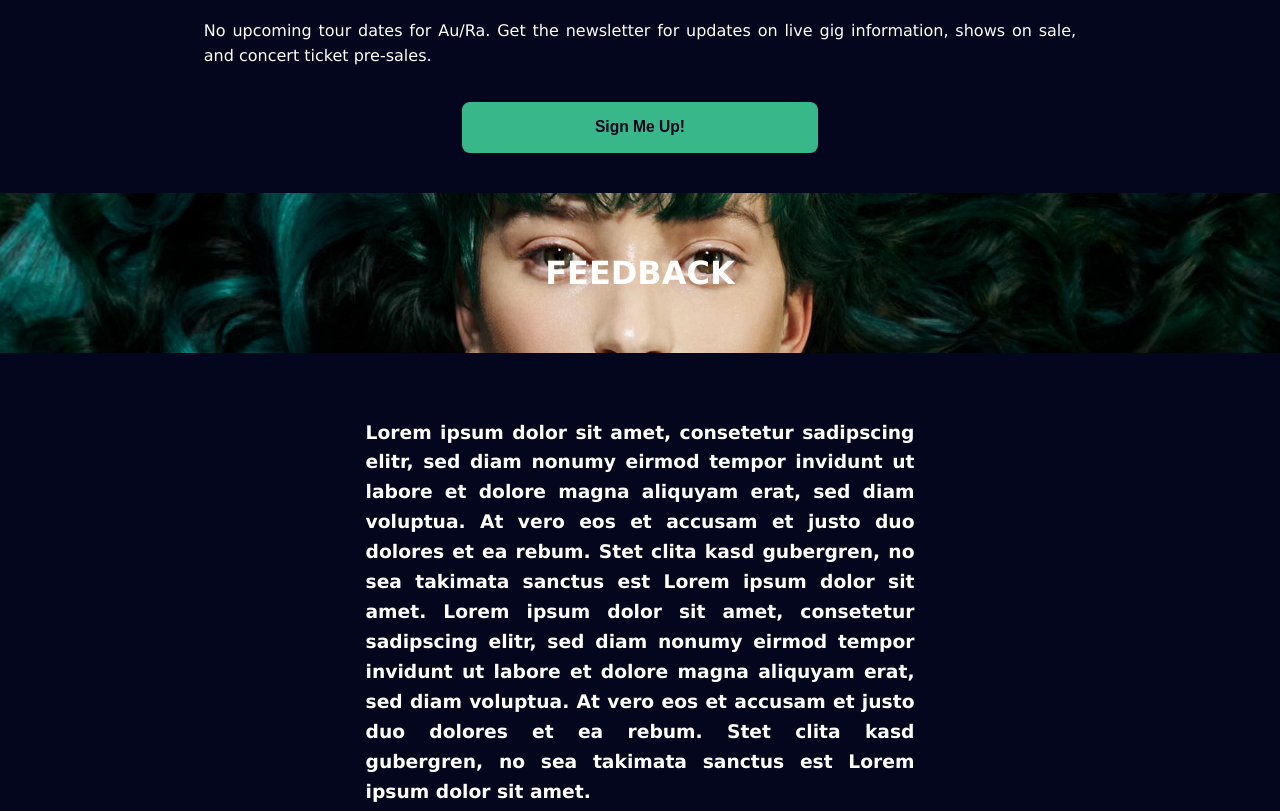
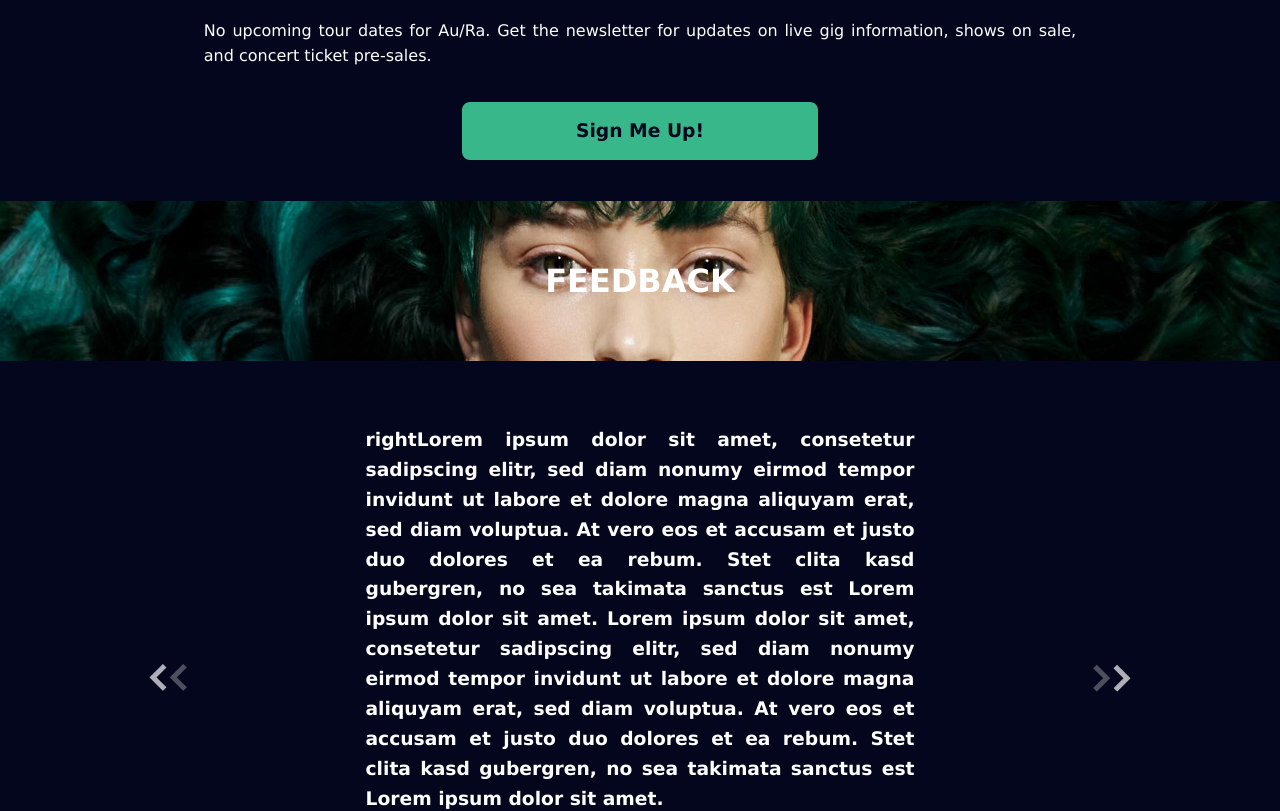
Before and after one commit to MarcGriese/Webdesign, a React app in the folder au_ra/: page / in a window 1280 px wide. Shown: the part 2860-3671 px from the top of the page. Built offline with nearby package versions, Linux system fonts and the light colour scheme.

Commit message:
implemented fan-feedback animations

```diff
--- a/au_ra/src/assets/css/feedback/index.scss
+++ b/au_ra/src/assets/css/feedback/index.scss
@@ -18,6 +18,7 @@
     display: flex;
     justify-content: center;
     align-items: center;
+
 }
 
 .middle-feedback--container {
@@ -26,7 +27,7 @@
     flex-direction: column;
     justify-content: center;
     align-items: center;
-
+    overflow: hidden;
 }
 
 .text-feedback--container {
@@ -40,6 +41,76 @@
     // letter-spacing: 1px;
     text-align: justify;
 }
+
+/* Animation für das Herausfliegen nach links */
+.slide-out-left {
+    animation: slideOutLeft 1s forwards;
+}
+
+/* Animation für das Hereinfliegen von rechts */
+.slide-in-right {
+    animation: slideInRight 1s forwards;
+}
+
+.slide-out-right {
+    animation: slideOutRight 1s forwards;
+}
+
+/* Animation für das Hereinfliegen von rechts */
+.slide-in-left {
+    animation: slideInLeft 1s forwards;
+}
+
+
+
+
+
+@keyframes slideOutLeft {
+    0% {
+        transform: translateX(0);
+        opacity: 1;
+    }
+
+    100% {
+        transform: translateX(-100%);
+        opacity: 0;
+    }
+}
+
+@keyframes slideInRight {
+    0% {
+        transform: translateX(100%);
+        opacity: 0;
+    }
+
+    100% {
+        transform: translateX(0);
+        opacity: 1;
+    }
+}
+
+@keyframes slideOutRight {
+    0% {
+      transform: translateX(0);
+      opacity: 1;
+    }
+    100% {
+      transform: translateX(100%);
+      opacity: 0;
+    }
+  }
+
+  @keyframes slideInLeft {
+    0% {
+      transform: translateX(-100%);
+      opacity: 0;
+    }
+    100% {
+      transform: translateX(0);
+      opacity: 1;
+    }
+  }
+
 
 .name-feedback--container {
     width: 100%;
@@ -70,3 +141,48 @@
     border-radius: 50%;
     margin: 0 5px;
 }
+
+.left-arrow {
+    transform: rotate(90deg);
+    cursor: pointer;
+}
+
+.right-arrow {
+    transform: rotate(-90deg);
+    cursor: pointer;
+}
+
+.arrow span {
+    display: block;
+    width: 1.5vw;
+    height: 1.5vw;
+    border-bottom: 5px solid white;
+    border-right: 5px solid white;
+    transform: rotate(45deg);
+    margin: -10px;
+    animation: animate 2s infinite;
+}
+
+.arrow span:nth-child(2) {
+    animation-delay: -0.2s;
+}
+
+.arrow span:nth-child(3) {
+    animation-delay: -0.4s;
+}
+
+@keyframes animate {
+    0% {
+        opacity: 0;
+        transform: rotate(45deg) translate(-20px, -20px);
+    }
+
+    50% {
+        opacity: 1;
+    }
+
+    100% {
+        opacity: 0;
+        transform: rotate(45deg) translate(20px, 20px);
+    }
+}
--- a/au_ra/src/assets/css/global.scss
+++ b/au_ra/src/assets/css/global.scss
@@ -24,6 +24,10 @@ body {
         // letter-spacing: 1px;
         text-align: justify;
     }
+
+    .center-text {
+        text-align: center;
+    }
 }
 
 html {
--- a/au_ra/src/components/fan-feedback.jsx
+++ b/au_ra/src/components/fan-feedback.jsx
@@ -1,25 +1,59 @@
-import React, { useState, useRef } from 'react';
+import React, { useState, useRef, useEffect } from 'react';
 
 export default function Feedback() {
   const [currentIndex, setCurrentIndex] = useState(0);
   const [touchStartX, setTouchStartX] = useState(null);
   const touchRef = useRef(null);
+  const intervalRef = useRef(null);
+  const [slideOutLeft, setSlideOutLeft] = useState(false);
+  const [slideOutRight, setSlideOutRight] = useState(false);
+  const [LeftOrRight, setLeftOrRight] = useState(null); //left = 0, right = 1
 
-  const texts = ['Lorem ipsum dolor sit amet, consetetur sadipscing elitr, sed diam nonumy eirmod tempor invidunt ut labore et dolore magna aliquyam erat, sed diam voluptua. At vero eos et accusam et justo duo dolores et ea rebum. Stet clita kasd gubergren, no sea takimata sanctus est Lorem ipsum dolor sit amet. Lorem ipsum dolor sit amet, consetetur sadipscing elitr, sed diam nonumy eirmod tempor invidunt ut labore et dolore magna aliquyam erat, sed diam voluptua. At vero eos et accusam et justo duo dolores et ea rebum. Stet clita kasd gubergren, no sea takimata sanctus est Lorem ipsum dolor sit amet.',
-    'Text 2', 'Text 3', 'Text 4', 'Text 5'];
-  const names = ['Name 1', 'Name 2', 'Name 3', 'Name 4', 'Name 5'];
+
+  const texts = ['Lorem ipsum dolor sit amet, consetetur sadipscing elitr, sed diam nonumy eirmod tempor invidunt ut labore et dolore magna aliquyam erat, sed diam voluptua. At vero eos et accusam et justo duo dolores et ea rebum. Stet clita kasd gubergren, no sea takimata sanctus est Lorem ipsum dolor sit amet. Lorem ipsum dolor sit amet, consetetur sadipscing elitr, sed diam nonumy eirmod tempor invidunt ut labore et dolore magna aliquyam erat, sed diam voluptua. At vero eos et accusam et justo duo dolores et ea rebum. Stet clita kasd gubergren, no sea takimata sanctus est Lorem ipsum dolor sit amet.', 'Text 2', 'Text 3', 'Text 4', 'Text 5'];
+  const names = ['Deine Mum', 'Name 2', 'Name 3', 'Name 4', 'Name 5'];
 
   const handlePrevious = () => {
-    setCurrentIndex((prevIndex) => (prevIndex === 0 ? texts.length - 1 : prevIndex - 1));
+    setSlideOutLeft(true);
+    setLeftOrRight(0)
+    setTimeout(() => {
+      setCurrentIndex((prevIndex) => (prevIndex === 0 ? texts.length - 1 : prevIndex - 1));
+      setSlideOutLeft(false);
+      resetInterval();
+    }, 1000); // Zeit, die für die Animation benötigt wird
   };
 
   const handleNext = () => {
-    setCurrentIndex((prevIndex) => (prevIndex === texts.length - 1 ? 0 : prevIndex + 1));
+    setSlideOutRight(true);
+    setLeftOrRight(1)
+    setTimeout(() => {
+      setCurrentIndex((prevIndex) => (prevIndex === texts.length - 1 ? 0 : prevIndex + 1));
+      setSlideOutRight(false);
+      resetInterval();
+    }, 1000)
   };
 
   const handlePointClick = (index) => {
-    setCurrentIndex(index);
+    if (index > currentIndex) {
+      setSlideOutRight(true);
+      setLeftOrRight(1);
+    } else {
+      setSlideOutLeft(true);
+      setLeftOrRight(0);
+    }
+
+    setTimeout(() => {
+      if (index > currentIndex) {
+        setSlideOutRight(false);
+      } else {
+        setSlideOutLeft(false);
+      }
+
+      setCurrentIndex(index);
+      resetInterval();
+    }, 1000);
   };
+
 
   const handleTouchStart = (e) => {
     setTouchStartX(e.touches[0].clientX);
@@ -44,7 +78,41 @@ export default function Feedback() {
     setTouchStartX(null);
   };
 
+  const resetInterval = () => {
+    if (intervalRef.current) {
+      clearInterval(intervalRef.current);
+    }
+    intervalRef.current = setInterval(() => {
+      setCurrentIndex((prevIndex) => (prevIndex === texts.length - 1 ? 0 : prevIndex + 1));
+    }, 10000);
+  };
 
+  useEffect(() => {
+    resetInterval();
+
+    return () => {
+      if (intervalRef.current) {
+        clearInterval(intervalRef.current);
+      }
+    };
+  }, []);
+
+  const getClassName = () => {
+
+    if (LeftOrRight === 0) {
+      if (slideOutLeft) {
+        return 'slide-out-right';
+      } else {
+        return 'slide-in-left';
+      }
+    } else if (LeftOrRight === 1) {
+      if (slideOutRight) {
+        return 'slide-out-left';
+      } else {
+        return 'slide-in-right';
+      }
+    }
+   };
 
   return (
     <div
@@ -55,13 +123,20 @@ export default function Feedback() {
       ref={touchRef}
     >
       <div className="left-feedback--container col-3">
-        <div className="left-arrow-feedback--container">
 
+
+        <div class="left-arrow arrow" onClick={handlePrevious}>
+          <span></span>
+          <span></span>
+          <span></span>
         </div>
+
+
+
       </div>
       <div className="middle-feedback--container col-6">
-        <div className="text-feedback--container">
-          <h3>
+        <div className={`text-feedback--container ${getClassName()}`}>
+          <h3>right
             {texts[currentIndex]}
           </h3>
         </div>
@@ -84,6 +159,12 @@ export default function Feedback() {
       </div>
       <div className="right-feedback--container col-3">
 
+        <div class="right-arrow arrow" onClick={handleNext}>
+          <span></span>
+          <span></span>
+          <span></span>
+        </div>
+
       </div>
     </div>
   )
--- a/au_ra/src/components/live-dates.jsx
+++ b/au_ra/src/components/live-dates.jsx
@@ -8,16 +8,16 @@ export default function LiveDates() {
 
                 </h1>
             </div> */}
-            <div className="lives-dates-information--container col-9">
+            <div className="live-dates-information--container col-9">
                 <p>
                     No upcoming tour dates for Au/Ra. Get the newsletter for updates on live gig information, shows on sale, and concert ticket pre-sales.
                 </p>
             </div>
-            <button className="release-button">
+            <a className="release-button" target="_blank" href="https://forms.sonymusicfans.com/campaign/signup_au-ra_2018_09_13/">
                 <h3>
                     Sign Me Up!
                 </h3>
-            </button>
+            </a>
         </div>
     )
 }
```
